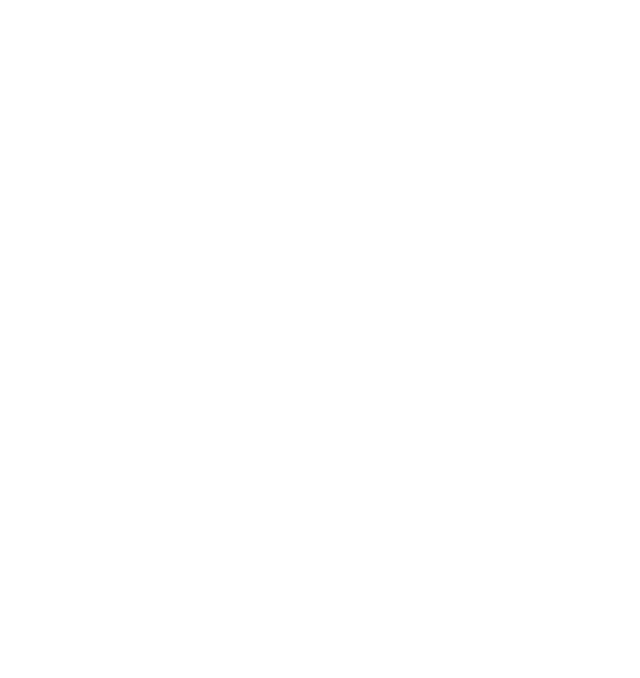
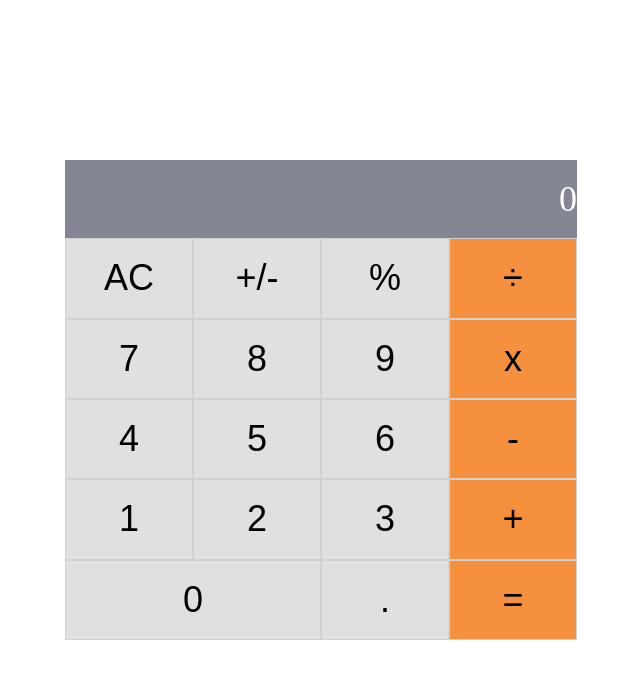
Before and after one commit to guerreiropedr0/math-magicians, a React (Create React App) app: page / in a window 1280 px wide. Shown: the top 678 px of the page, without its empty margins (319-959 px from the left). Built offline with nearby package versions, Linux system fonts and the light colour scheme.

Commit message:
Add Calculator component to render and styled the calculator

```diff
--- a/src/App.js
+++ /dev/null
@@ -1,5 +0,0 @@
-function App() {
-  return null;
-}
-
-export default App;
--- a/src/components/Calculator.js
+++ b/src/components/Calculator.js
@@ -0,0 +1,33 @@
+import React from 'react';
+
+// eslint-disable-next-line react/prefer-stateless-function
+class Calculator extends React.Component {
+  render() {
+    return (
+      <div className="calculator">
+        <p className="output">0</p>
+        <button id="AC" type="button">AC</button>
+        <button id="+/-" type="button">+/-</button>
+        <button id="%" type="button">%</button>
+        <button id="operators" type="button">÷</button>
+        <button id="7" type="button">7</button>
+        <button id="8" type="button">8</button>
+        <button id="9" type="button">9</button>
+        <button id="operators" type="button">x</button>
+        <button id="4" type="button">4</button>
+        <button id="5" type="button">5</button>
+        <button id="6" type="button">6</button>
+        <button id="operators" type="button">-</button>
+        <button id="1" type="button">1</button>
+        <button id="2" type="button">2</button>
+        <button id="3" type="button">3</button>
+        <button id="operators" type="button">+</button>
+        <button className="zero" type="button">0</button>
+        <button id="." type="button">.</button>
+        <button id="operators" type="button">=</button>
+      </div>
+    );
+  }
+}
+
+export default Calculator;
--- a/src/index.js
+++ b/src/index.js
@@ -1,10 +1,5 @@
-import React from 'react';
 import ReactDOM from 'react-dom';
-import App from './App';
+import Calculator from './components/Calculator';
+import './style.css';
 
-ReactDOM.render(
-  <React.StrictMode>
-    <App />
-  </React.StrictMode>,
-  document.getElementById('root'),
-);
+ReactDOM.render(<Calculator />, document.getElementById('root'));
--- /dev/null
+++ b/src/style.css
@@ -0,0 +1,72 @@
+:root {
+  --accent-color: #f5913e;
+  --primary-color: #858693;
+  --secondary-color: #e0e0e0;
+}
+
+*,
+*::before,
+*::after {
+  margin: 0;
+  padding: 0;
+  box-sizing: border-box;
+  text-decoration: none;
+  list-style: none;
+  color: inherit;
+  border: none;
+  outline: none;
+  font-size: 1.5rem;
+}
+
+body {
+  display: flex;
+  height: 100vh;
+  justify-content: center;
+  align-items: center;
+}
+
+.calculator {
+  display: grid;
+  grid-template-columns: repeat(4, 1fr);
+  width: 40vw;
+  height: 60vh;
+  justify-items: stretch;
+}
+
+.output {
+  grid-column: 1/5;
+  background-color: var(--primary-color);
+  color: #fff;
+  display: flex;
+  align-items: center;
+  justify-content: flex-end;
+}
+
+.zero {
+  grid-column: 1/3;
+}
+
+.calculator button {
+  background-color: var(--secondary-color);
+  border: 1px solid #d1d1d1;
+}
+
+.calculator button:hover {
+  background-color: #d8d7d7;
+}
+
+.calculator button:active {
+  background-color: #c9c8c8;
+}
+
+#operators {
+  background-color: var(--accent-color);
+}
+
+#operators:hover {
+  background-color: #e9893a;
+}
+
+#operators:active {
+  background-color: #db8036;
+}
```
